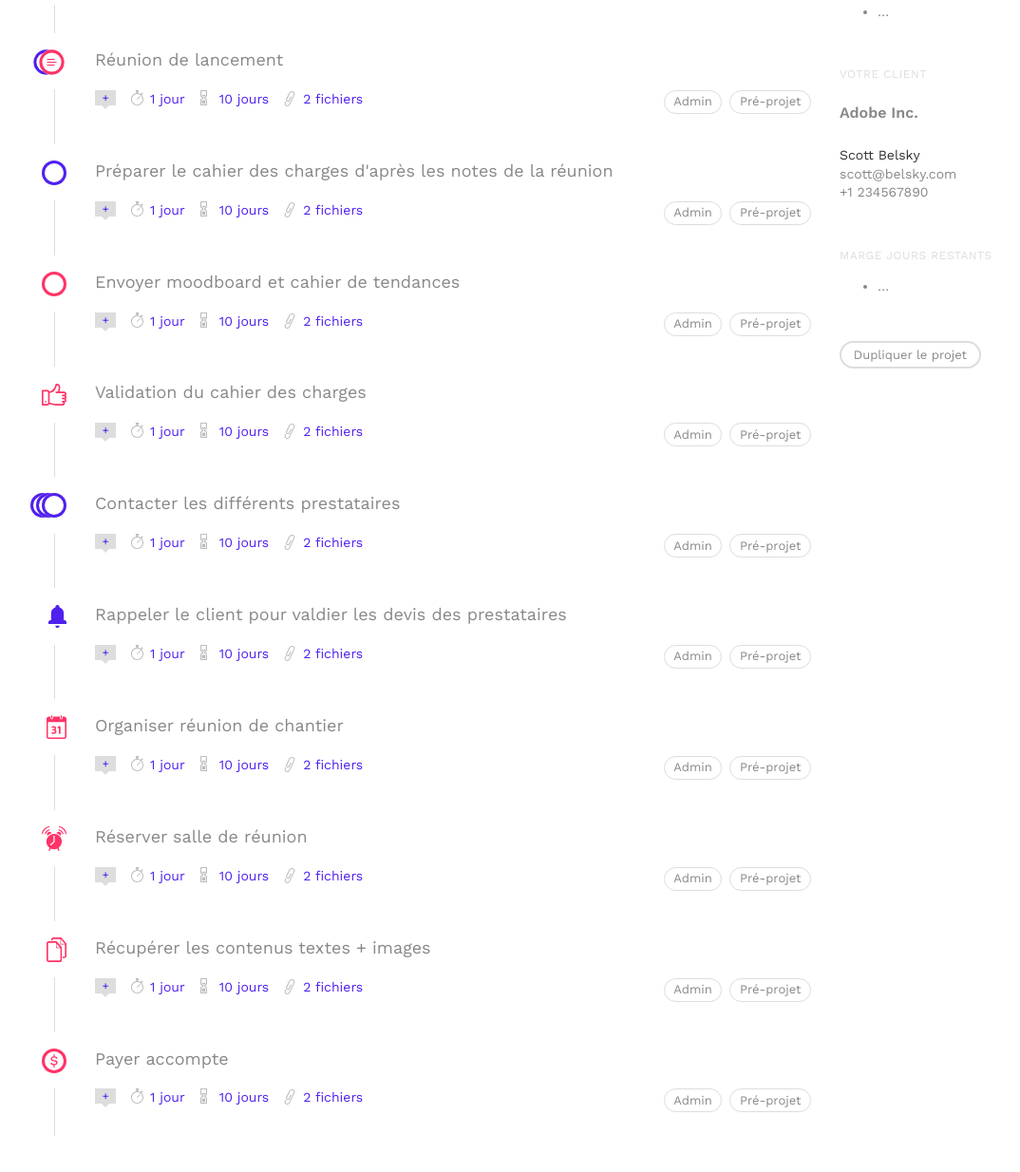
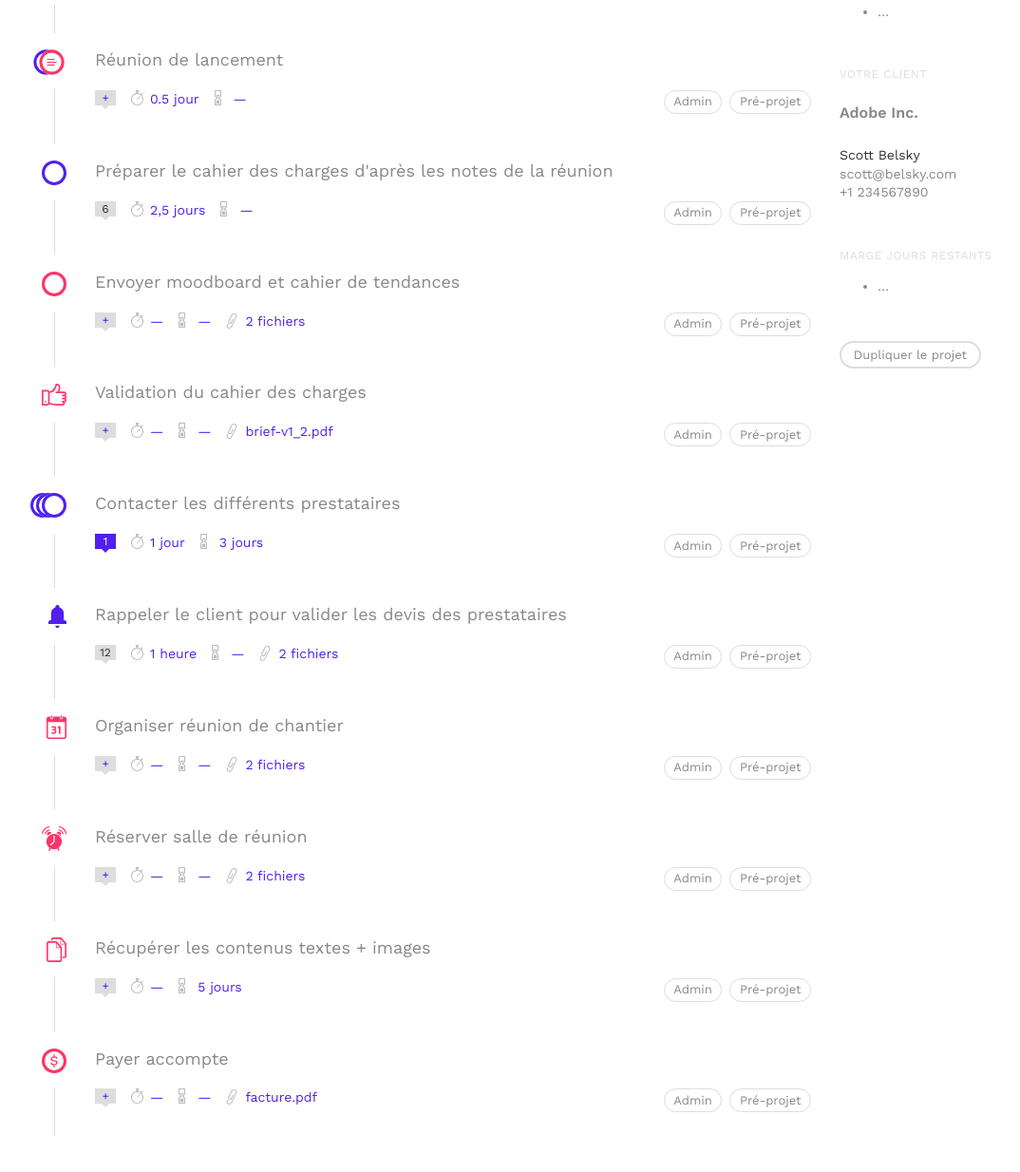
Before and after one commit to byte-foundry/inyo-design-system, a website: page list-view.html in a window 1280 px wide. Shown: the part 260-1494 px from the top of the page at 95% size, without its empty margins (78-1152 px from the left). Drawn offline with nearby package versions, Linux system fonts and the light colour scheme.

Commit message:
different values

```diff
--- a/list-view.html
+++ b/list-view.html
@@ -86,16 +86,12 @@
                   <div class="comment-icon">+</div>
                 </div>
                 <div class="task-infos-actions-item">
-                  <div class="task-infos-icon icon-time "></div>
-                  <div class="task-infos-data">1 jour</div>
+                  <div class="task-infos-icon icon-time"></div>
+                  <div class="task-infos-data">0.5 jour</div>
                 </div>
                 <div class="task-infos-actions-item">
                   <div class="task-infos-icon icon-deadline "></div>
-                  <div class="task-infos-data">10 jours</div>
-                </div>
-                <div class="task-infos-actions-item">
-                  <div class="task-infos-icon icon-attachment "></div>
-                  <div class="task-infos-data">2 fichiers</div>
+                  <div class="task-infos-data">—</div>
                 </div>
               </div>
               <div class="task-categories">
@@ -122,19 +118,15 @@
             <div class="task-infos">
               <div class="task-infos-actions">
                 <div class="task-infos-actions-item">
-                  <div class="comment-icon">+</div>
+                  <div class="comment-icon read">6</div>
                 </div>
                 <div class="task-infos-actions-item">
-                  <div class="task-infos-icon icon-time "></div>
-                  <div class="task-infos-data">1 jour</div>
+                  <div class="task-infos-icon icon-time"></div>
+                  <div class="task-infos-data">2,5 jours</div>
                 </div>
                 <div class="task-infos-actions-item">
                   <div class="task-infos-icon icon-deadline "></div>
-                  <div class="task-infos-data">10 jours</div>
-                </div>
-                <div class="task-infos-actions-item">
-                  <div class="task-infos-icon icon-attachment "></div>
-                  <div class="task-infos-data">2 fichiers</div>
+                  <div class="task-infos-data">—</div>
                 </div>
               </div>
               <div class="task-categories">
@@ -164,12 +156,12 @@
                   <div class="comment-icon">+</div>
                 </div>
                 <div class="task-infos-actions-item">
-                  <div class="task-infos-icon icon-time "></div>
-                  <div class="task-infos-data">1 jour</div>
+                  <div class="task-infos-icon icon-time"></div>
+                  <div class="task-infos-data">—</div>
                 </div>
                 <div class="task-infos-actions-item">
                   <div class="task-infos-icon icon-deadline "></div>
-                  <div class="task-infos-data">10 jours</div>
+                  <div class="task-infos-data">—</div>
                 </div>
                 <div class="task-infos-actions-item">
                   <div class="task-infos-icon icon-attachment "></div>
@@ -203,16 +195,16 @@
                   <div class="comment-icon">+</div>
                 </div>
                 <div class="task-infos-actions-item">
-                  <div class="task-infos-icon icon-time "></div>
-                  <div class="task-infos-data">1 jour</div>
+                  <div class="task-infos-icon icon-time"></div>
+                  <div class="task-infos-data">—</div>
                 </div>
                 <div class="task-infos-actions-item">
                   <div class="task-infos-icon icon-deadline "></div>
-                  <div class="task-infos-data">10 jours</div>
+                  <div class="task-infos-data">—</div>
                 </div>
                 <div class="task-infos-actions-item">
                   <div class="task-infos-icon icon-attachment "></div>
-                  <div class="task-infos-data">2 fichiers</div>
+                  <div class="task-infos-data">brief-v1_2.pdf</div>
                 </div>
               </div>
               <div class="task-categories">
@@ -239,19 +231,15 @@
             <div class="task-infos">
               <div class="task-infos-actions">
                 <div class="task-infos-actions-item">
-                  <div class="comment-icon">+</div>
+                  <div class="comment-icon unread">1</div>
                 </div>
                 <div class="task-infos-actions-item">
-                  <div class="task-infos-icon icon-time "></div>
+                  <div class="task-infos-icon icon-time"></div>
                   <div class="task-infos-data">1 jour</div>
                 </div>
                 <div class="task-infos-actions-item">
                   <div class="task-infos-icon icon-deadline "></div>
-                  <div class="task-infos-data">10 jours</div>
-                </div>
-                <div class="task-infos-actions-item">
-                  <div class="task-infos-icon icon-attachment "></div>
-                  <div class="task-infos-data">2 fichiers</div>
+                  <div class="task-infos-data">3 jours</div>
                 </div>
               </div>
               <div class="task-categories">
@@ -268,7 +256,7 @@
           <div class="task-content">
             <div class="task-header">
               <h2 class="task-title">
-                Rappeler le client pour valdier les devis des prestataires
+                Rappeler le client pour valider les devis des prestataires
               </h2>
               <div class="task-actions">
                 <button class="btn btn-blue" type="button" name="button">Modifier</button>
@@ -278,15 +266,15 @@
             <div class="task-infos">
               <div class="task-infos-actions">
                 <div class="task-infos-actions-item">
-                  <div class="comment-icon">+</div>
+                  <div class="comment-icon read">12</div>
                 </div>
                 <div class="task-infos-actions-item">
-                  <div class="task-infos-icon icon-time "></div>
-                  <div class="task-infos-data">1 jour</div>
+                  <div class="task-infos-icon icon-time"></div>
+                  <div class="task-infos-data">1 heure</div>
                 </div>
                 <div class="task-infos-actions-item">
                   <div class="task-infos-icon icon-deadline "></div>
-                  <div class="task-infos-data">10 jours</div>
+                  <div class="task-infos-data">—</div>
                 </div>
                 <div class="task-infos-actions-item">
                   <div class="task-infos-icon icon-attachment "></div>
@@ -320,12 +308,12 @@
                   <div class="comment-icon">+</div>
                 </div>
                 <div class="task-infos-actions-item">
-                  <div class="task-infos-icon icon-time "></div>
-                  <div class="task-infos-data">1 jour</div>
+                  <div class="task-infos-icon icon-time"></div>
+                  <div class="task-infos-data">—</div>
                 </div>
                 <div class="task-infos-actions-item">
                   <div class="task-infos-icon icon-deadline "></div>
-                  <div class="task-infos-data">10 jours</div>
+                  <div class="task-infos-data">—</div>
                 </div>
                 <div class="task-infos-actions-item">
                   <div class="task-infos-icon icon-attachment "></div>
@@ -359,12 +347,12 @@
                   <div class="comment-icon">+</div>
                 </div>
                 <div class="task-infos-actions-item">
-                  <div class="task-infos-icon icon-time "></div>
-                  <div class="task-infos-data">1 jour</div>
+                  <div class="task-infos-icon icon-time"></div>
+                  <div class="task-infos-data">—</div>
                 </div>
                 <div class="task-infos-actions-item">
                   <div class="task-infos-icon icon-deadline "></div>
-                  <div class="task-infos-data">10 jours</div>
+                  <div class="task-infos-data">—</div>
                 </div>
                 <div class="task-infos-actions-item">
                   <div class="task-infos-icon icon-attachment "></div>
@@ -398,16 +386,12 @@
                   <div class="comment-icon">+</div>
                 </div>
                 <div class="task-infos-actions-item">
-                  <div class="task-infos-icon icon-time "></div>
-                  <div class="task-infos-data">1 jour</div>
+                  <div class="task-infos-icon icon-time"></div>
+                  <div class="task-infos-data">—</div>
                 </div>
                 <div class="task-infos-actions-item">
                   <div class="task-infos-icon icon-deadline "></div>
-                  <div class="task-infos-data">10 jours</div>
-                </div>
-                <div class="task-infos-actions-item">
-                  <div class="task-infos-icon icon-attachment "></div>
-                  <div class="task-infos-data">2 fichiers</div>
+                  <div class="task-infos-data">5 jours</div>
                 </div>
               </div>
               <div class="task-categories">
@@ -437,16 +421,16 @@
                   <div class="comment-icon">+</div>
                 </div>
                 <div class="task-infos-actions-item">
-                  <div class="task-infos-icon icon-time "></div>
-                  <div class="task-infos-data">1 jour</div>
+                  <div class="task-infos-icon icon-time"></div>
+                  <div class="task-infos-data">—</div>
                 </div>
                 <div class="task-infos-actions-item">
                   <div class="task-infos-icon icon-deadline "></div>
-                  <div class="task-infos-data">10 jours</div>
+                  <div class="task-infos-data">—</div>
                 </div>
                 <div class="task-infos-actions-item">
                   <div class="task-infos-icon icon-attachment "></div>
-                  <div class="task-infos-data">2 fichiers</div>
+                  <div class="task-infos-data">facture.pdf</div>
                 </div>
               </div>
               <div class="task-categories">
```
